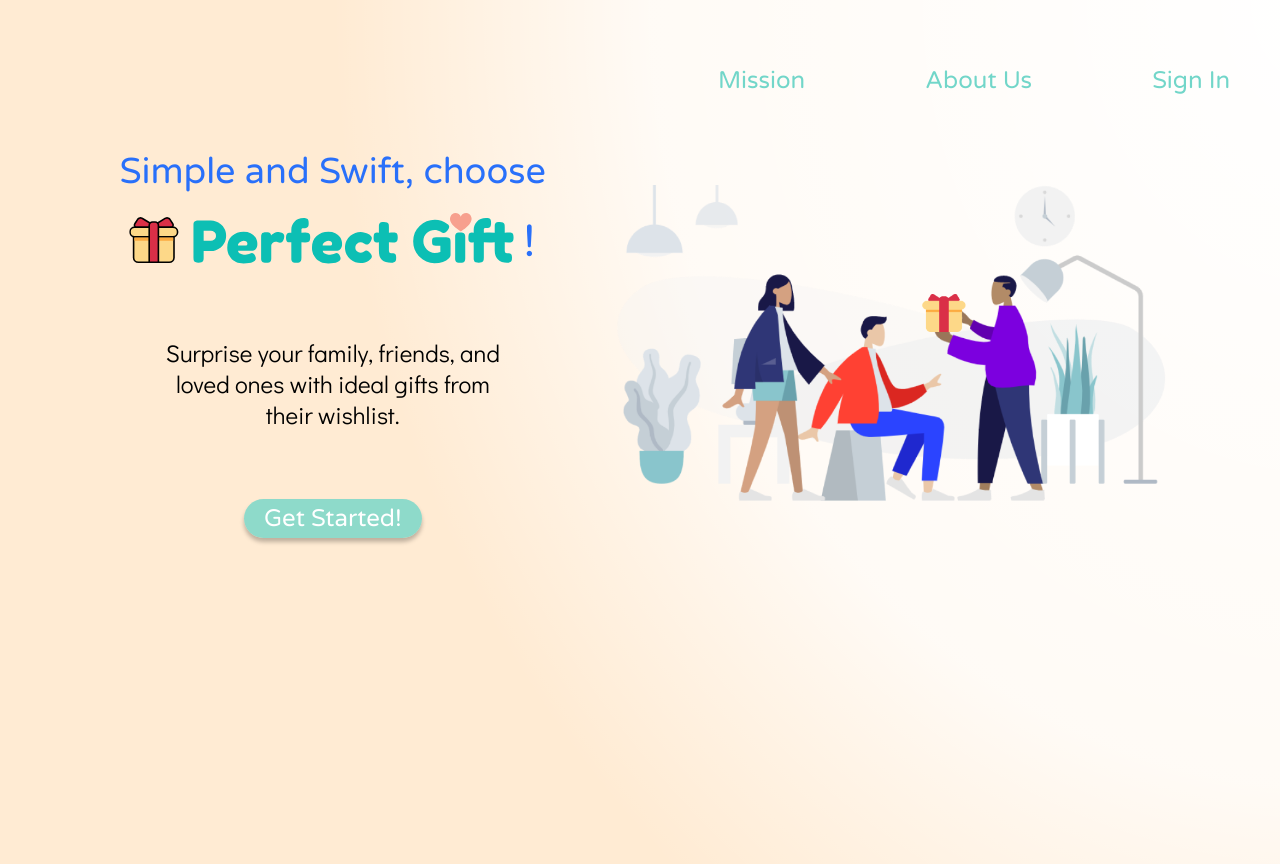
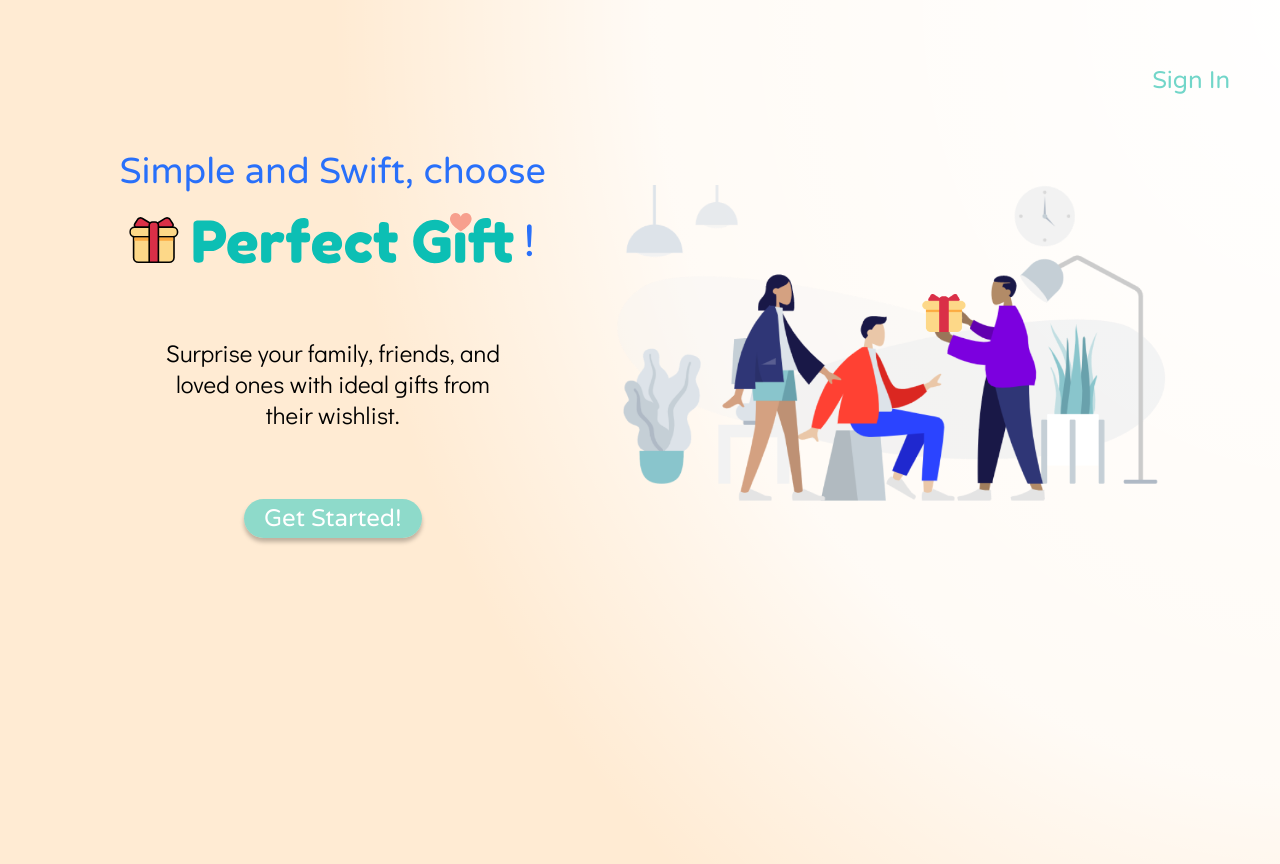
Before and after one commit to venuswku/perfect-gift, a React (Create React App) app: page / in a window 1280 px wide. Built offline with nearby package versions, Linux system fonts and the light colour scheme.

Commit message:
comment out Mission and About in Landing navbar

```diff
--- a/src/navigation/LandingNavbar/LandingNavbar.css
+++ b/src/navigation/LandingNavbar/LandingNavbar.css
@@ -12,8 +12,8 @@
     align-items: center;
 
     /* put some space between navigation links */
-    width: 40%;
-    justify-content: space-between;
+    /* width: 40%;
+    justify-content: space-between; */
 
     /* put navbar on top of all pages */
     z-index: 100;
--- a/src/navigation/LandingNavbar/LandingNavbar.js
+++ b/src/navigation/LandingNavbar/LandingNavbar.js
@@ -5,8 +5,8 @@ import './LandingNavbar.css';
 function LandingNavbar() {
     return (
         <div className="landingNavbar">
-            <p className="link">Mission</p>
-            <p className="link">About Us</p>
+            {/* <p className="link">Mission</p>
+            <p className="link">About Us</p> */}
             <NavLink to="/sign_in" className="link" activeClassName="activeLink">Sign In</NavLink>
         </div>
     );
```
